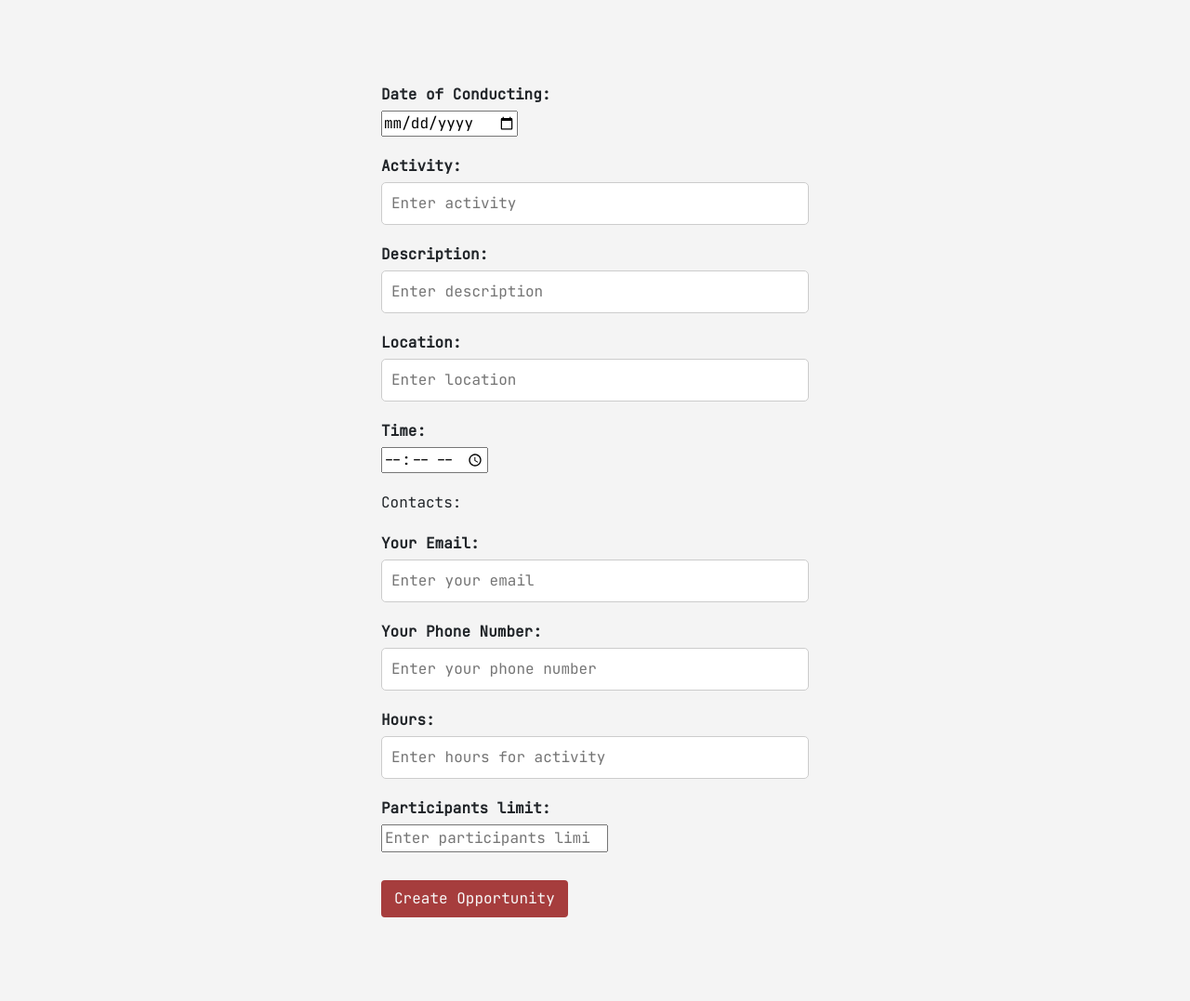
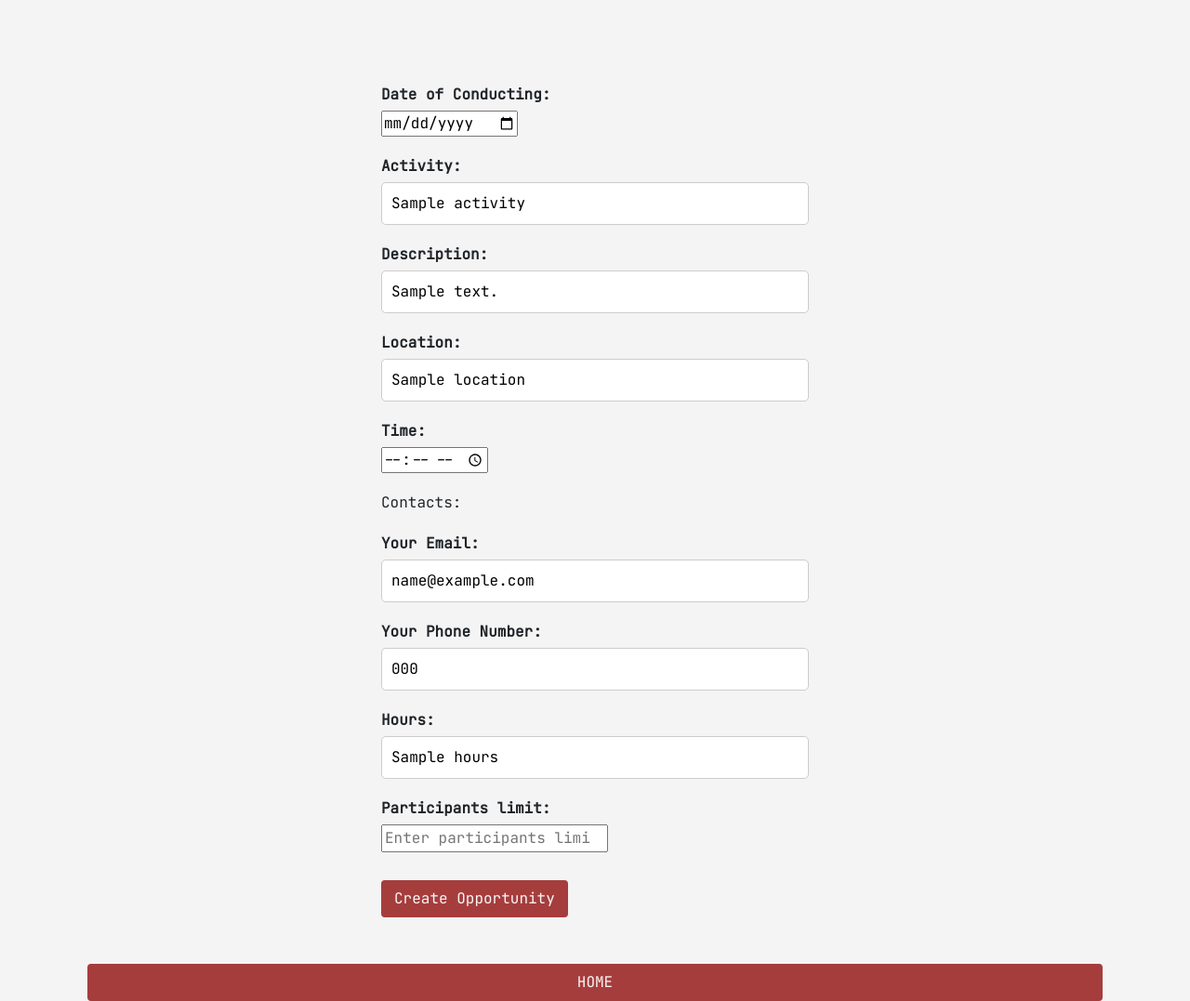
Before and after one commit to garudaenjoyer/good-opportunity-web-mini-project, a Flask app: template website/templates/add_opportunity.html in a window 1280 px wide. Shown: the part 86-1163 px from the top of the page at 93% size. Before the commit the page ends 1073 px from the top, so only its background shows below. Run offline with Flask 3, Linux system fonts and the light colour scheme; the template is opened without the code that fills it: most values are stand-ins (such as "Sample title", 1, 10 or a date in 2020); some libraries are stand-ins or nearby versions.

Commit message:
corrected form refill after invalid input and blocked /home for admin

```diff
--- a/website/admin_view.py
+++ b/website/admin_view.py
@@ -9,7 +9,6 @@
 @admin_views.route('/admin')
 @login_required
 def admin():
-    # user =
     if current_user.is_admin:
         opportunities = Opportunity.query.all()
         return render_template('home.html', admin=current_user.is_admin, opportunities= opportunities)
--- a/website/templates/add_opportunity.html
+++ b/website/templates/add_opportunity.html
@@ -1,14 +1,11 @@
-{% extends "base.html" %}
-{% block title %}Add Opportunity{% endblock %}
-
-{% block content %}
-
+{% extends "base.html" %} {% block title %}Add Opportunity{% endblock %} {%
+block content %}
 
 <!DOCTYPE html>
 <html lang="en">
     <head>
-    <meta charset="UTF-8">
-    <meta name="viewport" content="width=device-width, initial-scale=1.0">
+        <meta charset="UTF-8" />
+        <meta name="viewport" content="width=device-width, initial-scale=1.0" />
 
         <title>Opportunity Maker</title>
         <style>
@@ -50,63 +47,115 @@
         </style>
     </head>
     <body>
-
         <form method="POST">
             <div class="form-container">
                 <div class="form-group">
                     <label for="date">Date of Conducting:</label>
-            <input type="date" id="date" name="date">
+                    <input
+                        type="date"
+                        id="date"
+                        name="date"
+                        value="{{ form_data.date }}"
+                    />
                 </div>
                 <div class="form-group">
                     <label for="activity">Activity:</label>
-            <input type="text" id="activity" name="activity" placeholder="Enter activity">
+                    <input
+                        type="text"
+                        id="activity"
+                        name="activity"
+                        placeholder="Enter activity"
+                        value="{{ form_data.activity }}"
+                    />
                 </div>
                 <div class="form-group">
                     <label for="description">Description:</label>
-            <input type="text" id="description" name="description" placeholder="Enter description">
+                    <input
+                        type="text"
+                        id="description"
+                        name="description"
+                        placeholder="Enter description"
+                        value="{{ form_data.description }}"
+                    />
                 </div>
                 <div class="form-group">
                     <label for="location">Location:</label>
-            <input type="text" id="location" name="location" placeholder="Enter location">
+                    <input
+                        type="text"
+                        id="location"
+                        name="location"
+                        placeholder="Enter location"
+                        value="{{ form_data.location }}"
+                    />
                 </div>
                 <div class="form-group">
                     <label for="time">Time:</label>
-            <input type="time" id="time" name="time">
+                    <input
+                        type="time"
+                        id="time"
+                        name="time"
+                        value="{{ form_data.time }}"
+                    />
                 </div>
                 <p>Contacts:</p>
                 <div class="form-group">
                     <label for="email">Your Email:</label>
-            <input type="email" id="email" name="email" placeholder="Enter your email">
+                    <input
+                        type="email"
+                        id="email"
+                        name="email"
+                        placeholder="Enter your email"
+                        value="{{ form_data.email }}"
+                    />
                 </div>
                 <div class="form-group">
                     <label for="phone">Your Phone Number:</label>
-            <input type="text" id="phone" name="phone" placeholder="Enter your phone number">
+                    <input
+                        type="text"
+                        id="phone"
+                        name="phone"
+                        placeholder="Enter your phone number"
+                        value="{{ form_data.phone }}"
+                    />
                 </div>
                 <div class="form-group">
                     <label for="hours">Hours:</label>
-            <input type="text" id="hours" name="hours" placeholder="Enter hours for activity">
+                    <input
+                        type="text"
+                        id="hours"
+                        name="hours"
+                        placeholder="Enter hours for activity"
+                        value="{{ form_data.hours }}"
+                    />
                 </div>
                 <div class="form-group">
                     <label for="limit">Participants limit:</label>
-            <input type="number" id="limit" name="limit" placeholder="Enter participants limit for activity">
+                    <input
+                        type="number"
+                        id="limit"
+                        name="limit"
+                        placeholder="Enter participants limit for activity"
+                        value="{{ form_data.limit }}"
+                    />
                 </div>
                 <div>
-            <button type="submit" class="btn btn-primary">Create Opportunity
-        </div>
+                    <button type="submit" class="btn btn-primary">
+                        Create Opportunity
                     </button>
                 </div>
-    <!-- {% if admin %} -->
+            </div>
+        </form>
+        <!-- Link back to home -->
         <div>
-        <a href="/admin" class="btn btn-primary ">HOME</a>
+            <a href="/admin" class="btn btn-primary">HOME</a>
         </div>
-    <!-- {% endif %} -->
 
         <script
             src="https://cdn.jsdelivr.net/npm/bootstrap@5.1.3/dist/js/bootstrap.bundle.min.js"
             integrity="sha384-ka7Sk0Gln4gmtz2MlQnikT1wXgYsOg+OMhuP+IlRH9sENBO0LRn5q+8nbTov4+1p"
             crossorigin="anonymous"
         ></script>
-</form>
     </body>
-<!-- </html> -->
+</html>
+
 {% endblock %}
```
Also changed, not shown: website/opportunity_maker.py (+72 -67 lines), website/templates/sign-up.html (+9 -5 lines), website/views.py (+3 -5 lines). Lines whose indentation alone changed are shown as unchanged.
